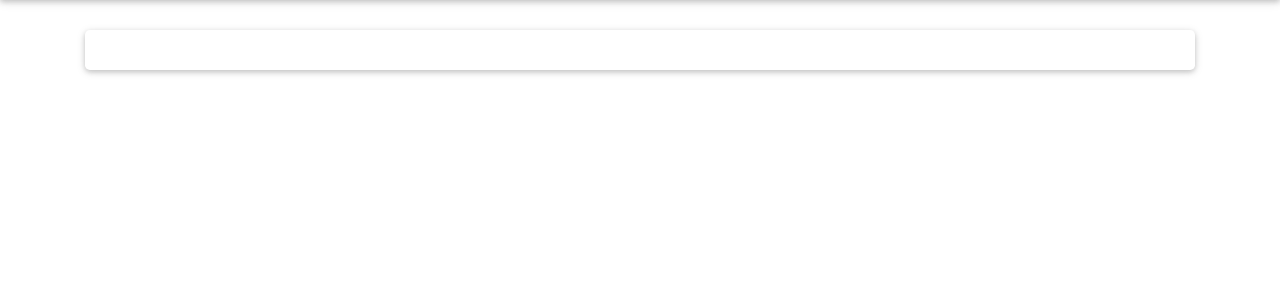
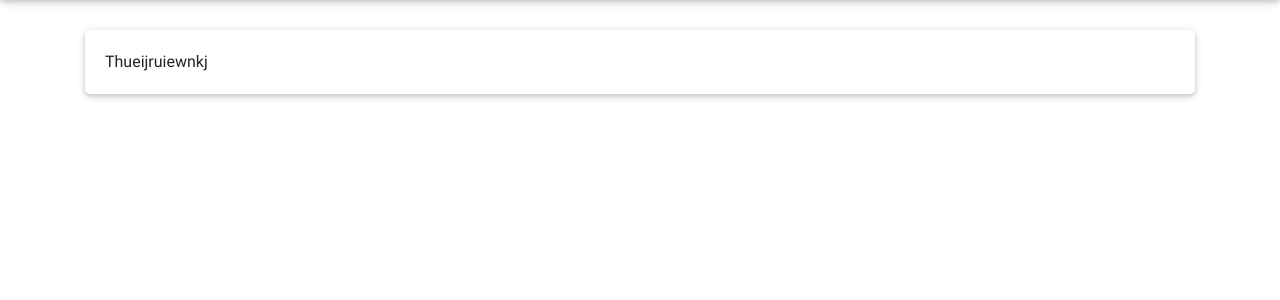
Before and after one commit to arsenakishev/ProfilePal, a Flask app: page /dashboard in a window 1280 px wide. Shown: the part 56-356 px from the top of the page. Run offline with Flask 2, Linux system fonts and the light colour scheme; some libraries are stand-ins or nearby versions.

Commit message:
no message

```diff
--- a/main.py
+++ b/main.py
@@ -1,4 +1,6 @@
+#pip install pymongo
 from flask import Flask, render_template, request, redirect, url_for, session, escape
+from pymongo import MongoClient
 
 app = Flask(__name__)
 users = {}  # temporary placeholder for a database
--- a/templates/dashboard.html
+++ b/templates/dashboard.html
@@ -29,6 +29,8 @@
             <div class="card">
                 <div class="card-body">
 
+                    Thueijruiewnkj
+
                 </div>
 
             </div>
```
